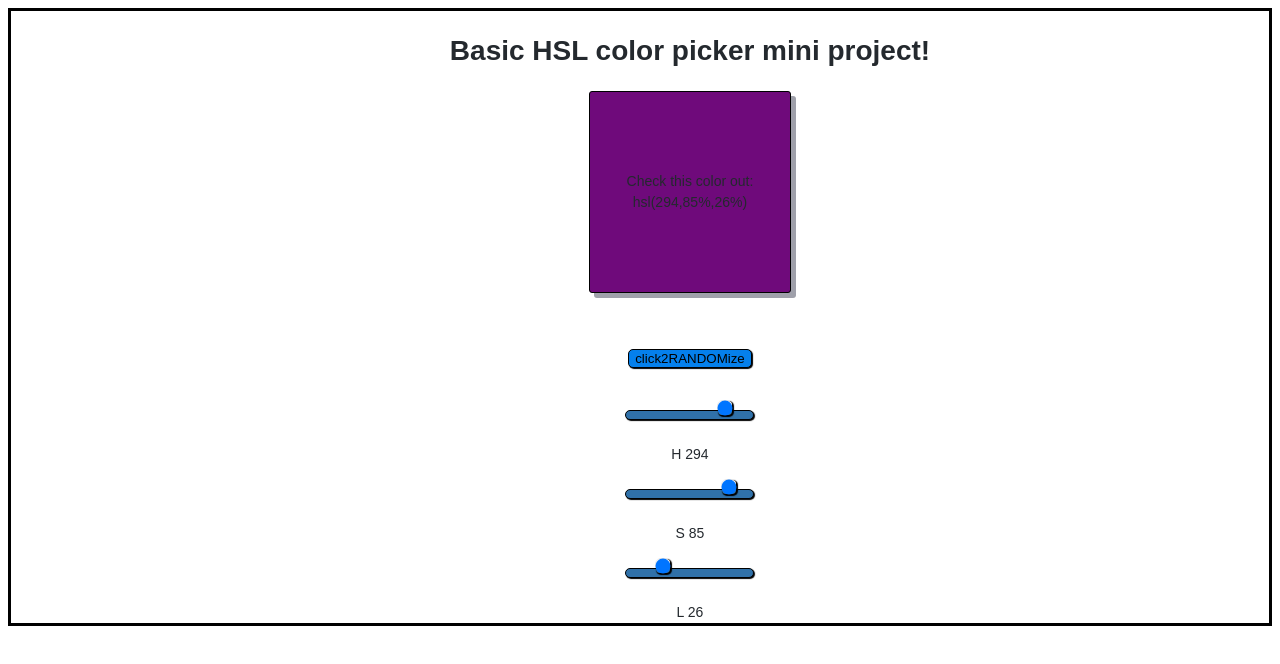
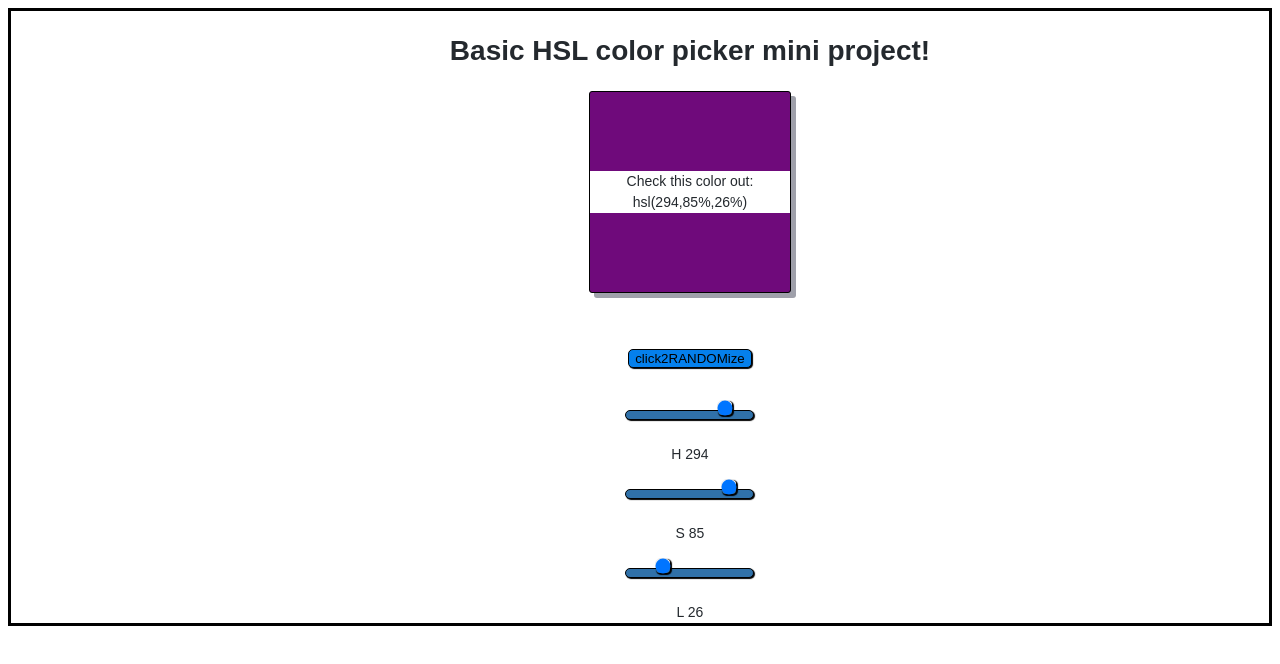
Before and after one commit to 1stNando/ColorPicker, a React (Vite) app: page / in a window 1280 px wide. Shown: the top 664 px of the page. Built offline with nearby package versions, Linux system fonts and the light colour scheme.

Commit message:
Functioning App. but with minor/basic styling and customization.

```diff
--- a/src/index.scss
+++ b/src/index.scss
@@ -15,6 +15,7 @@ header {
 
 p {
   text-align: center;
+  background-color: white;
 }
 
 h3 button {
```
